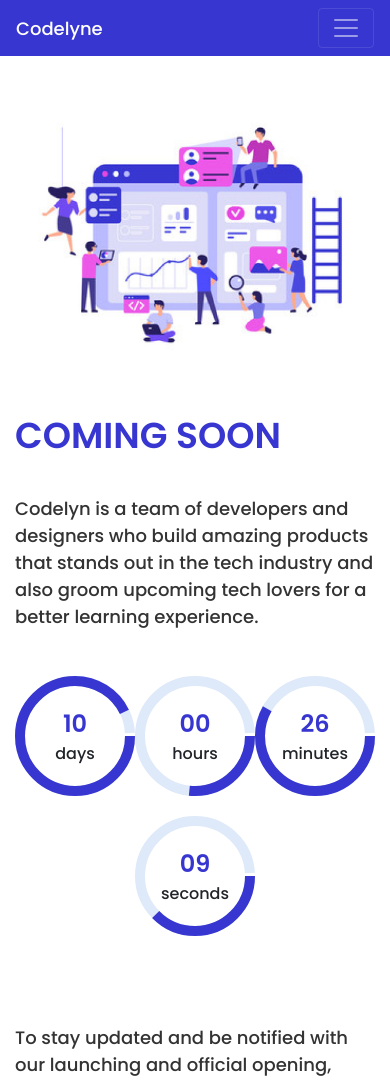
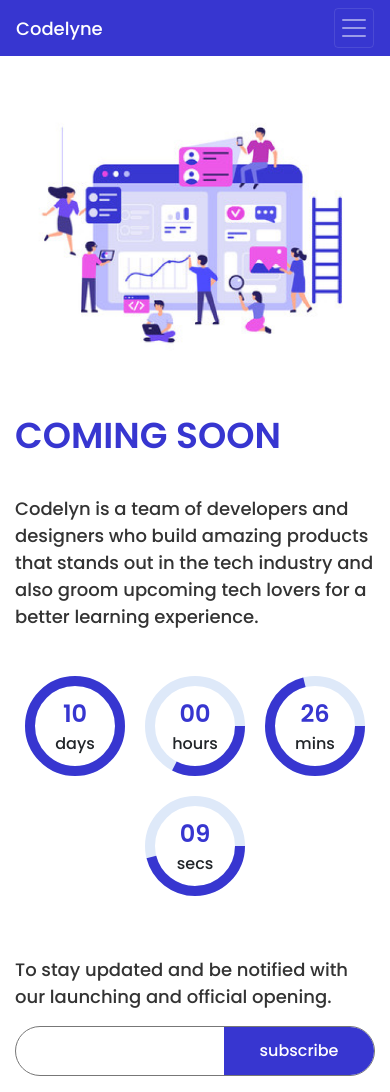
Before and after one commit to Codelyne/CodeLyne-V1.0, a plain HTML site: page index.html in a window 390 px wide. Shown: the top 1092 px of the page. Drawn offline with nearby package versions, Linux system fonts and the light colour scheme.

Commit message:
fixed the navbar toggle and max-height of the project

```diff
--- a/assets/css/style.css
+++ b/assets/css/style.css
@@ -16,6 +16,10 @@
     margin: 0;
     box-sizing: border-box;
     font-family: var(--poppins);
+}
+
+body{
+    overflow: hidden;
 }
 
 .bg-primary{
@@ -64,8 +68,8 @@ p, .navbar-brand{
     position: relative;
     width: 100vw;
     min-height: 100vh;
-    overflow: hidden;
     z-index: 2;
+    /* overflow-x: hidden; */
 }
 
 /* Nav */
@@ -110,12 +114,12 @@ nav{
     height: 100%;
     display: flex;
     align-items: center;
-    margin-top: 150px;
+    margin-top: 80px;
 }
 
 /* Hero Content */
 .hero--content{
-    margin-top: 150px;
+    margin-top: 80px;
 }
 
 /* Countdown */
@@ -126,13 +130,13 @@ nav{
     justify-content: space-between;
     flex-wrap: wrap;
     margin-top: 30px;
-    margin-bottom: 68px;
+    margin-bottom: 40px;
 }
 
 .hero--countdown-item{
     position: relative;
-    width: 120px;
-    height: 120px;
+    width: 100px;
+    height: 100px;
     border-radius: 50%;
     background: #fff;
     display: flex;
@@ -185,10 +189,10 @@ nav{
 /* Subscibe button */
 .subscribe{
     position: relative;
-    height: 70px;
+    height: 50px;
     width: 580px;
     border: 1px solid #777777;
-    border-radius: 50px;
+    border-radius: 30px;
 }
 
 .subscribe input{
@@ -224,7 +228,7 @@ nav{
 .social-icons{
     position: relative;
     z-index: 3;
-    margin-top: 100px;
+    margin-top: 60px;
     margin-bottom: 50px;
 }
 
@@ -239,8 +243,22 @@ nav{
 }
 
 @media screen and (max-width: 800px) {
+    body{
+        overflow-y: scroll;
+        width: 100vw;
+    }
+
     .nav-item{
         text-align: right;
+    }
+
+    .navbar-dark .navbar-toggler{
+        width: 40px;
+        height: 40px;
+        display: flex;
+        justify-content: center;
+        align-items: center;
+        padding: 0;
     }
 
     .subscribe{
@@ -282,4 +300,5 @@ nav{
     .hero--backgroundPatternRight{
         display: none;
     }
+
 }
--- a/index.html
+++ b/index.html
@@ -52,8 +52,8 @@
                           <div class="hero--countdown-item">
                               <div>
                                 <svg>
-                                    <circle cx="60" cy="60" r="55" />
-                                    <circle class="hero--countdown-loaderDay" cx="60" cy="60" r="55" />
+                                    <circle cx="50" cy="50" r="45" />
+                                    <circle class="hero--countdown-loaderDay" cx="50" cy="50" r="45" />
                                 </svg>
                                 <span class="text-primary" id="hero--countdown-days">50</span> days
                             </div>
@@ -61,8 +61,8 @@
                           <div class="hero--countdown-item">
                               <div>
                                 <svg>
-                                    <circle cx="60" cy="60" r="55" />
-                                    <circle class="hero--countdown-loaderHour" cx="60" cy="60" r="55" />
+                                    <circle cx="50" cy="50" r="45" />
+                                    <circle class="hero--countdown-loaderHour" cx="50" cy="50" r="45" />
                                 </svg>
                                 <span class="text-primary" id="hero--countdown-hour">35</span> hours
                             </div>
@@ -70,25 +70,25 @@
                           <div class="hero--countdown-item">
                               <div>
                                 <svg>
-                                    <circle cx="60" cy="60" r="55" />
-                                    <circle class="hero--countdown-loaderMin" cx="60" cy="60" r="55" />
+                                    <circle cx="50" cy="50" r="45" />
+                                    <circle class="hero--countdown-loaderMin" cx="50" cy="50" r="45" />
                                 </svg>
-                                <span class="text-primary" id="hero--countdown-min">17</span> minutes
+                                <span class="text-primary" id="hero--countdown-min">17</span> mins
                             </div>
                           </div>
                           <div class="hero--countdown-item">
                               <div>
                                 <svg>
-                                    <circle cx="60" cy="60" r="55" />
-                                    <circle class="hero--countdown-loaderSec" cx="60" cy="60" r="55" />
+                                    <circle cx="50" cy="50" r="45" />
+                                    <circle class="hero--countdown-loaderSec" cx="50" cy="50" r="45" />
                                 </svg>
-                                <span class="text-primary" id="hero--countdown-sec">40</span> seconds
+                                <span class="text-primary" id="hero--countdown-sec">40</span> secs
                             </div>
                           </div>
                       </div>
                       <!-- Countdown End -->
 
-                      <p>To stay updated and be notified with our launching and official opening,</p>
+                      <p>To stay updated and be notified with our launching and official opening.</p>
                       <!-- subscribe button -->
                       <div class="subscribe">
                           <input type="text">
```
